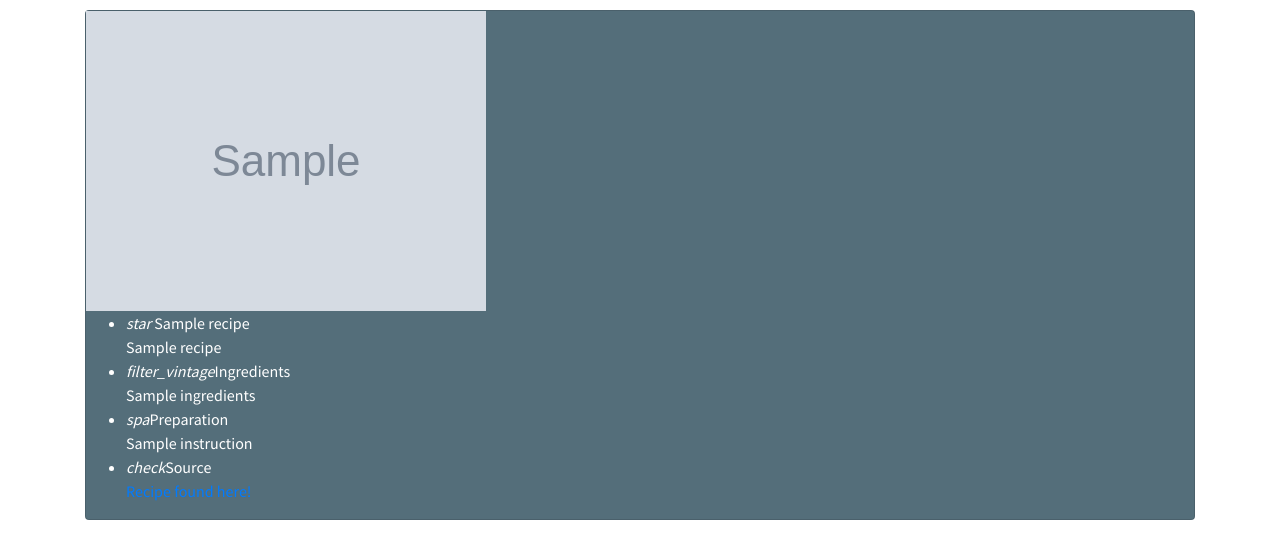
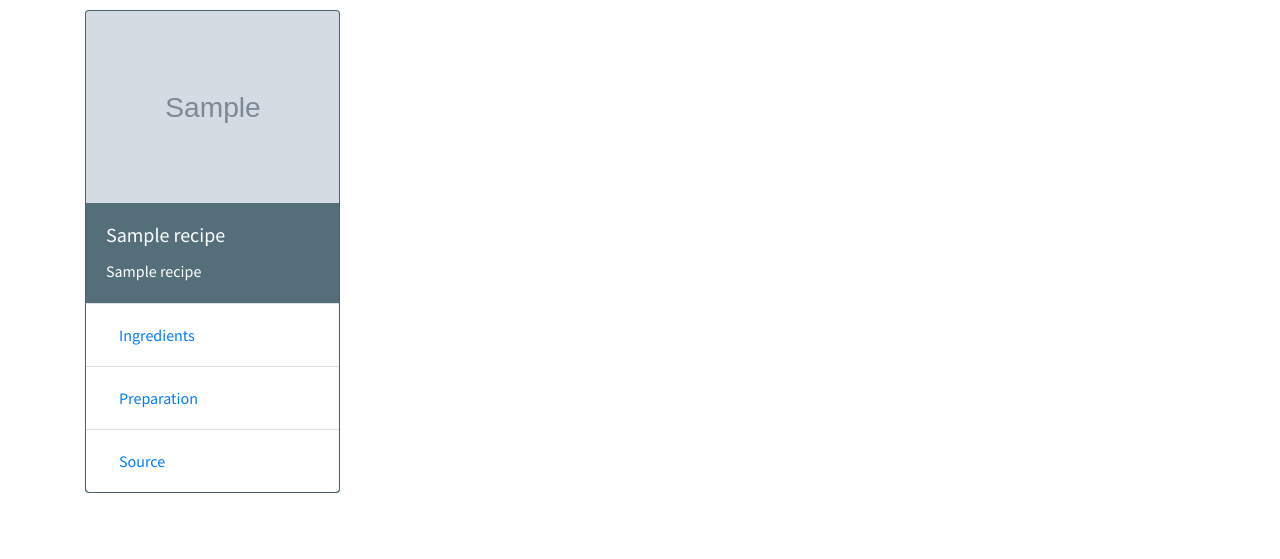
Before and after one commit to AnnaDK/Cook-Book, a Flask app: page /get_recipes in a window 1280 px wide. Shown: the part 86-645 px from the top of the page. Run offline with Flask 2, Linux system fonts and the light colour scheme; grey boxes marked "Sample" are stand-in pictures; a database or web service that is not in the repository returns one stand-in record (values such as "Sample title"); some libraries are stand-ins or nearby versions.

Commit message:
modified recipes template. Changed to bootstrap card and accordion

```diff
--- a/app.py
+++ b/app.py
@@ -13,6 +13,11 @@ mongo = PyMongo(app)
 
 
 @app.route('/')
+@app.route('/find_recipes')
+def find_recipes():
+    return render_template("index.html", recipes=mongo.db.recipes.find())
+
+
 @app.route('/get_recipes')
 def get_recipes():
     return render_template("recipes.html", recipes=mongo.db.recipes.find())
--- a/templates/recipes.html
+++ b/templates/recipes.html
@@ -1,51 +1,52 @@
 {% extends 'base.html' %} {% block content %}
+
+<div class="row">
  {% for recipe in recipes %}
-<div class="row">
+  <div class="col-lg-3 col-md-6 col-sm-6 mb-4">
 
-  <div class="col s12">
-    <div class="card blue-grey darken-1 card">
-      <div class="card-content white-text">
-        <img class="responsive-img" src="{{recipe.recipe_image}}" />
-      </div>
-      <div class="card-action blue-grey darken-1">
-        <ul class="collapsible white-text">
-          <li>
-            <div class="collapsible-header blue-grey darken-1">
-              <i class="material-icons">star</i>
-              {{recipe.recipe_name}}
-            </div>
-            <div class="collapsible-body">
+    <div class="card text-white bg-dark mb-3" >
+  <img src="{{recipe.recipe_image}}" class="card-img-top" alt="smoothie image">
+  <div class="card-body">
+   <h5 class="card-title">{{recipe.recipe_name}}</h5>
     <span>{{recipe.category_name}}</span>
   </div>
-          </li>
-
-          <li>
-            <div class="collapsible-header blue-grey darken-1">
-              <i class="material-icons">filter_vintage</i>Ingredients
-            </div>
-            <div class="collapsible-body">
+  <ul class="list-group accordion list-group-flush" id="accordionList">
+    <li class="list-group-item" id="headingOne">
+    <h5 class="mb-0">
+        <button class="btn btn-link collapsed" type="button" data-toggle="collapse" data-target="#ingredients{{ recipe._id }}" aria-expanded="false" aria-controls="collapseListOne">
+          Ingredients
+        </button>
+      </h5>
+      <div id="ingredients{{ recipe._id }}" class="collapse" aria-labelledby="headingOne" data-parent="#accordionList">
+      <div class="card-body">
         <span>{{recipe.ingredients}}</span>
       </div>
+    </div>
       </li>
-          <li>
-            <div class="collapsible-header blue-grey darken-1">
-              <i class="material-icons">spa</i>Preparation
-            </div>
-            <div class="collapsible-body">
+    <li class="list-group-item" id="headingTwo"><h5 class="mb-0">
+        <button class="btn btn-link collapsed" type="button" data-toggle="collapse" data-target="#preparation{{ recipe._id }}" aria-expanded="false" aria-controls="collapseListTwo">
+          Preparation
+        </button>
+      </h5>
+      <div id="preparation{{ recipe._id }}" class="collapse" aria-labelledby="#headingTwo" data-parent="#accordionList">
+      <div class="card-body">
         <span>{{recipe.instruction}}</span>
       </div>
-          </li>
-          <li>
-            <div class="collapsible-header blue-grey darken-1">
-              <i class="material-icons">check</i>Source
+    </div></li>
+    <li class="list-group-item" id="headingThree"><h5 class="mb-0">
+        <button class="btn btn-link collapsed" type="button" data-toggle="collapse" data-target="#source{{ recipe._id }}" aria-expanded="false" aria-controls="collapseListThree">
+          Source
+        </button>
+      </h5>
+      <div id="source{{ recipe._id }}" class="collapse" aria-labelledby="#headingThree" data-parent="#accordionList">
+      <div class="card-body">
+        <a href="{{recipe.source}}" class="card-link">Recipe found here!</a>
       </div>
-            <div class="collapsible-body">
-              <a href="{{recipe.source}}"><span>Recipe found here!</span></a>
-            </div>
-          </li>
+    </div></li>
   </ul>
+
 </div>
   </div>
+  {% endfor %}
 </div>
-</div>
-{% endfor %} {% endblock %}
+ {% endblock %}
```
Lines whose indentation alone changed are shown as unchanged.
